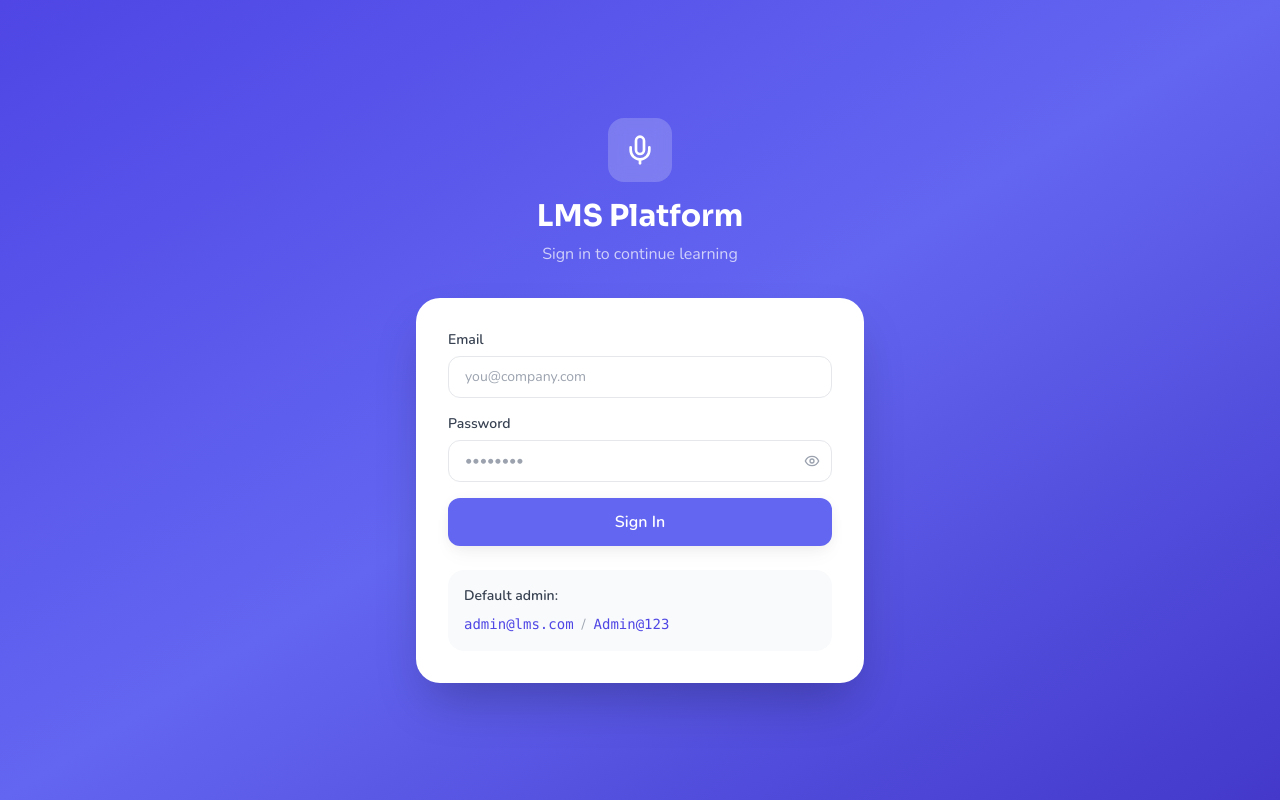
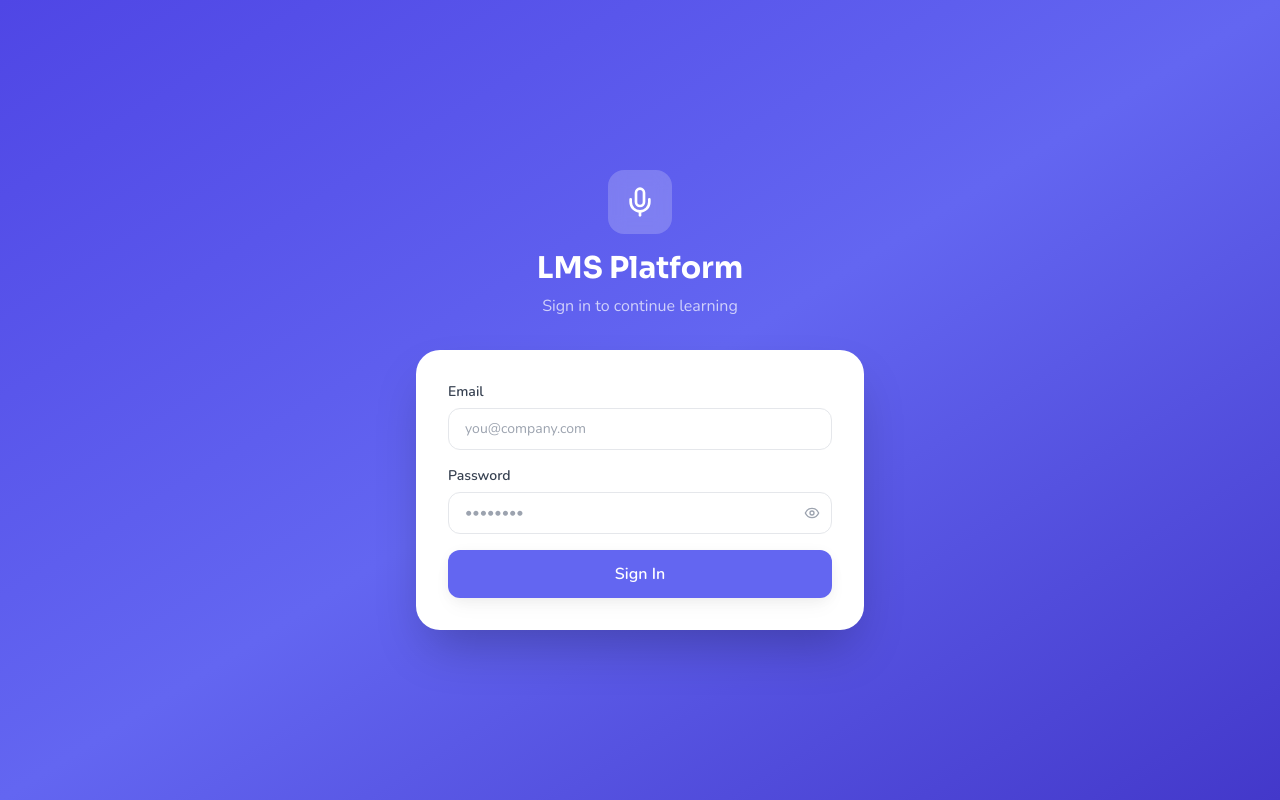
Before and after one commit to ahl-official/lms22, a React (Vite) app in the folder frontend/: page /login in a window 1280 px wide. Built offline with nearby package versions, Linux system fonts and the light colour scheme.

Commit message:
Remove default admin credentials from login

```diff
--- a/frontend/src/pages/auth/Login.jsx
+++ b/frontend/src/pages/auth/Login.jsx
@@ -82,12 +82,6 @@ export default function Login() {
             </button>
           </form>
 
-          <div className="mt-6 p-4 bg-gray-50 rounded-2xl text-sm text-gray-600">
-            <p className="font-semibold text-gray-700 mb-2">Default admin:</p>
-            <code className="text-brand-600 font-mono">admin@lms.com</code>
-            <span className="mx-2 text-gray-400">/</span>
-            <code className="text-brand-600 font-mono">Admin@123</code>
-          </div>
         </div>
       </div>
     </div>
```
